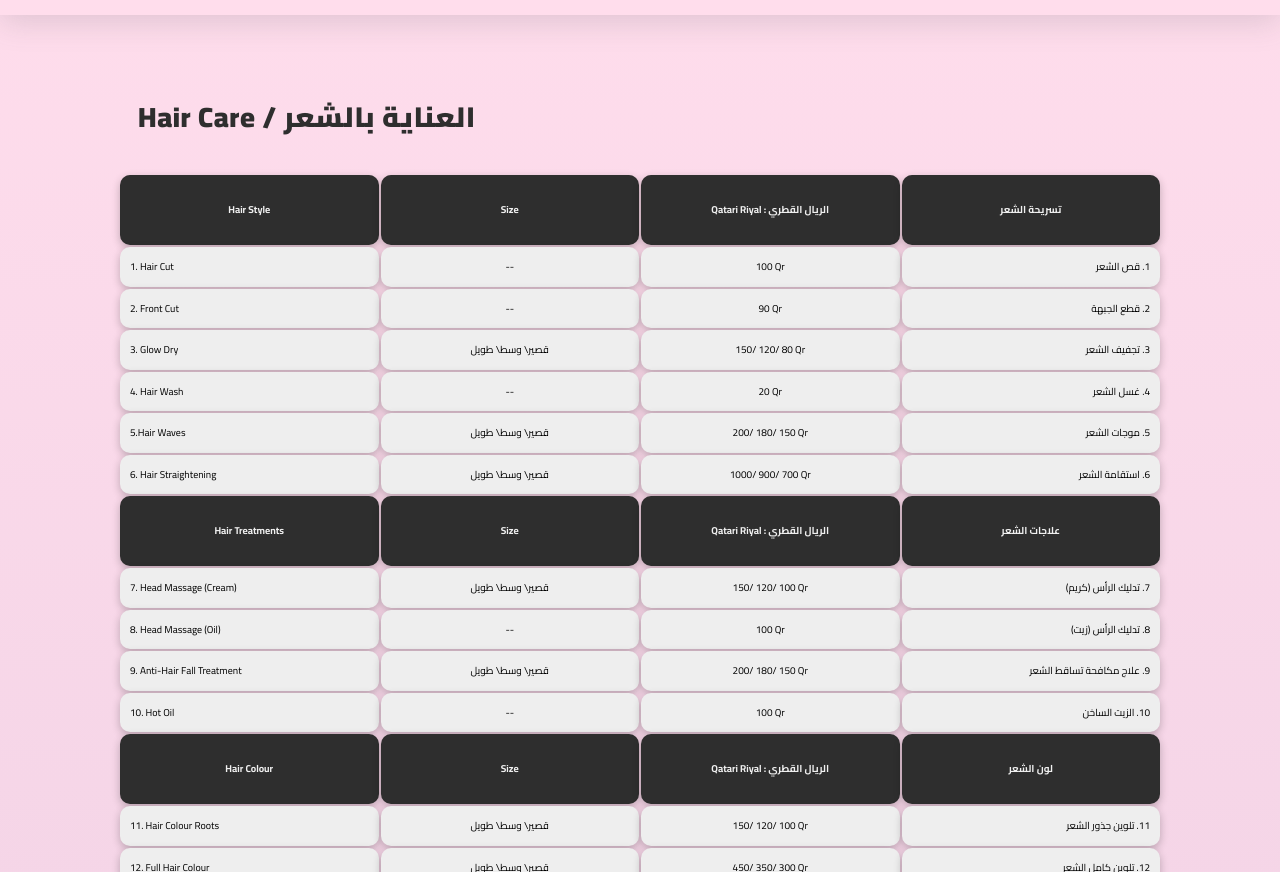
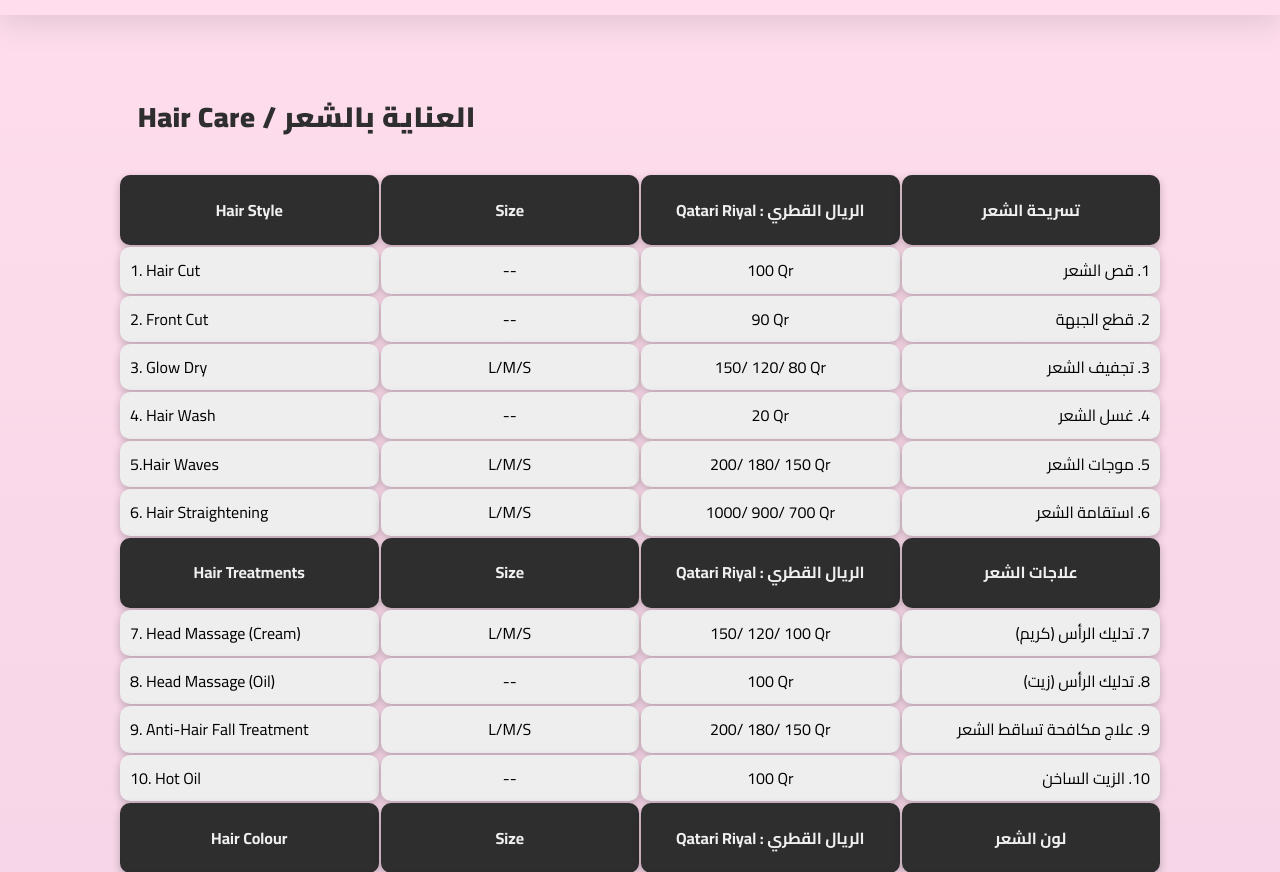
Before and after one commit to mehdi-harakat/style_and_care, a plain HTML site: page index.html in a window 1280 px wide. Shown: the part 79-951 px from the top of the page. Drawn offline with Linux system fonts and the light colour scheme.

Commit message:
fix contact button and add en size

```diff
--- a/Css/main.css
+++ b/Css/main.css
@@ -396,8 +396,6 @@ main .container table td {
 	padding-inline: 10px;
 	padding-block: 14px;
 	border-radius: 10px;
-	font-size: 10px;
-	/* min-width: 240px; */
 }
 
 @media (min-width: 992px) {
@@ -409,12 +407,10 @@ main .container table td {
 
 main .container table td:first-child {
 	text-align: left;
-	/* padding-left: 34px ; */
 }
 
 main .container table td:last-child {
 	text-align: right;
-	/* padding-right: 34px ; */
 }
 
 @media (max-width: 768px) {
@@ -424,6 +420,12 @@ main .container table td:last-child {
 
 	main .container table td:last-child {
 		padding-right: 14px;
+	}
+
+
+	main .container table th,
+	main .container table td {
+		font-size: 10px;
 	}
 }
 
--- a/index.html
+++ b/index.html
@@ -66,7 +66,7 @@
 					</ul>
 
 					<button class="contact-us">
-						<a>Contact</a>
+						<a href="https://wa.me/+97450222685?text=Hello%20World" target="_blank">Contact</a>
 					</button>
 				</div>
 				<div class="bur-icon">
@@ -112,7 +112,7 @@
 						<tbody>
 							<tr>
 								<td>3. glow dry</td>
-								<td>قصير\ وسط\ طويل</td>
+								<td>L/M/S</td>
 								<td>150/ 120/ 80 Qr</td>
 								<td style="direction: rtl">3. تجفيف الشعر</td>
 							</tr>
@@ -130,7 +130,7 @@
 						<tbody>
 							<tr>
 								<td>5.hair waves</td>
-								<td>قصير\ وسط\ طويل</td>
+								<td>L/M/S</td>
 								<td>200/ 180/ 150 Qr</td>
 								<td style="direction: rtl">5. موجات الشعر</td>
 							</tr>
@@ -139,7 +139,7 @@
 						<tbody>
 							<tr>
 								<td>6. hair straightening</td>
-								<td>قصير\ وسط\ طويل</td>
+								<td>L/M/S</td>
 								<td>1000/ 900/ 700 Qr</td>
 								<td style="direction: rtl">6. استقامة الشعر</td>
 							</tr>
@@ -158,7 +158,7 @@
 						<tbody>
 							<tr>
 								<td>7. head massage (cream)</td>
-								<td>قصير\ وسط\ طويل</td>
+								<td>L/M/S</td>
 								<td>150/ 120/ 100 Qr</td>
 								<td style="direction: rtl">7. تدليك الرأس (كريم)</td>
 							</tr>
@@ -176,7 +176,7 @@
 						<tbody>
 							<tr>
 								<td>9. anti-hair fall treatment</td>
-								<td>قصير\ وسط\ طويل</td>
+								<td>L/M/S</td>
 								<td>200/ 180/ 150 Qr</td>
 								<td style="direction: rtl">9. علاج مكافحة تساقط الشعر</td>
 							</tr>
@@ -204,7 +204,7 @@
 						<tbody>
 							<tr>
 								<td>11. hair colour roots</td>
-								<td>قصير\ وسط\ طويل</td>
+								<td>L/M/S</td>
 								<td>150/ 120/ 100 Qr</td>
 								<td style="direction: rtl">11. تلوين جذور الشعر</td>
 							</tr>
@@ -212,7 +212,7 @@
 						<tbody>
 							<tr>
 								<td>12. full hair colour</td>
-								<td>قصير\ وسط\ طويل</td>
+								<td>L/M/S</td>
 								<td>450/ 350/ 300 Qr</td>
 								<td style="direction: rtl">12. تلوين كامل الشعر</td>
 							</tr>
@@ -220,7 +220,7 @@
 						<tbody>
 							<tr>
 								<td>13. Hair strands</td>
-								<td>قصير\ وسط\ طويل</td>
+								<td>L/M/S</td>
 								<td>550/ 450/ 300 Qr</td>
 								<td style="direction: rtl">13. خصلات الشعر</td>
 							</tr>
@@ -623,13 +623,13 @@
 					<tbody>
 						<tr>
 							<td>hear henna</td>
-							<td>قصير\وسط\طويل</td>
+							<td>L/M/S</td>
 							<td>200/150/100</td>
 							<td>حناء الشعر</td>
 						</tr>
 						<tr>
 							<td>full hand henna</td>
-							<td>قصير\وسط\طويل</td>
+							<td>L/M/S</td>
 							<td>200/150/100</td>
 							<td>حناء الايدي كامل</td>
 						</tr>
```
